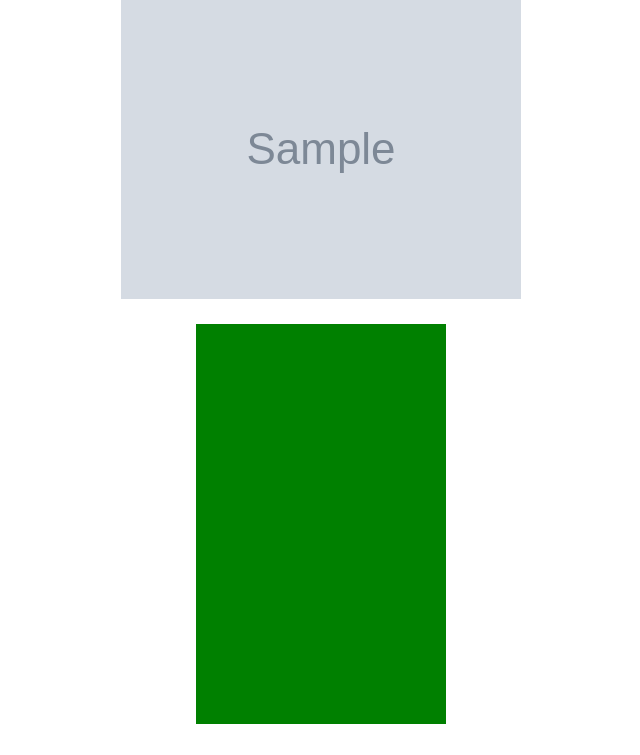
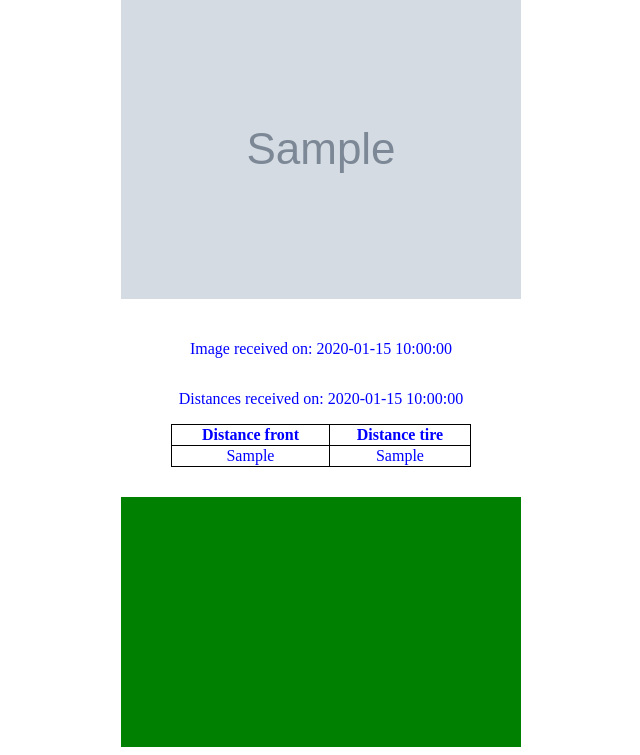
Before and after one commit to gabrieltunaru/si-parking, a Flask app: template web/flaskr/templates/base.html in a window 1280 px wide. Shown: the part 89-844 px from the top of the page, without its empty margins (319-959 px from the left). Before the commit the page ends 813 px from the top, so only its background shows below. Run offline with Flask 2, Linux system fonts and the light colour scheme; the template is opened without the code that fills it: most values are stand-ins (such as "Sample title", 1, 10 or a date in 2020); grey boxes marked "Sample" are stand-in pictures.

Commit message:
UI changes and removed ml from web

```diff
--- a/web/flaskr/__init__.py
+++ b/web/flaskr/__init__.py
@@ -4,7 +4,8 @@ import PIL
 from PIL import Image
 import sys
 import io
-from ml import check_photo
+# from ml import check_photo
+from datetime import datetime
 
 app = Flask(__name__)
 UPLOAD_FOLDER = './static/assets'
@@ -49,7 +50,9 @@ def addjpgImage():
     image = Image.open(io.BytesIO(file))
     path = os.path.join(UPLOAD_FOLDER_SAVE, 'image.jpg')
     image.save(path)  # salvam imaginea pe disk
-    check_photo()
+    spot.imageTime = datetime.now()
+    print(spot.imageTime)
+    # check_photo()
     return "success"
 
 
@@ -59,17 +62,20 @@ def setDistance():
     print("request data: %s" % data)
     try:
         distance1 = data['distance1']
+        spot.distance1 = distance1
         print("distance1: %s" % distance1)
         distance2 = data['distance2']
+        spot.distance2 = distance2
         print("distance2: %s" % distance2)
-        if(distance1 < 30 and distance2 < 30):
+        spot.distanceTime = datetime.now()
+        if(distance1 < 100 and distance2 < 100):
             spot.set_taken(True)
         else:
             spot.set_taken(False)
         return "success"
     except:
-        response="Invalid JSON format: " + str(data)
-        return response,400
+        response = "Invalid JSON format: " + str(data)
+        return response, 400
 
 
 if __name__ == '__main__':
--- a/web/flaskr/static/css/main.css
+++ b/web/flaskr/static/css/main.css
@@ -3,7 +3,7 @@
   flex-direction: column;
   justify-content: center;
   align-items: center;
-    color:blue;
+  color: blue;
 }
 
 .image {
@@ -12,8 +12,8 @@
 }
 
 .display {
-    width: 250px;
-    height: 400px;
+  width: 400px;
+  height: 250px;
 }
 
 .busy {
@@ -23,3 +23,17 @@
 .free {
   background: green;
 }
+
+table,
+th,
+td {
+  border: 1px solid black;
+  text-align: center;
+  border-collapse: collapse;
+  justify-content: center;
+}
+
+table {
+    width: 300px;
+    margin-bottom: 30px;
+}
--- a/web/flaskr/templates/base.html
+++ b/web/flaskr/templates/base.html
@@ -8,6 +8,18 @@
       <div class="container centered">
         <h1 class="logo">Status loc de parcare</h1>
         <img src="{{ image_path }}" alt="image" class="image">
+        <p>Image received on: {{spot.imageTime}}</p>
+        <p>Distances received on: {{spot.distanceTime}}</p>
+        <table>
+          <tr>
+            <th>Distance front</th>
+            <th>Distance tire</th>
+          </tr>
+          <tr>
+            <td>{{spot.distance1}}</td>
+            <td>{{spot.distance2}}</td>
+          </tr>
+        </table>
         {% if spot.taken %}
         <div class="busy display"></div>
         {% else %}
--- a/web/requirements.txt
+++ b/web/requirements.txt
@@ -5,4 +5,4 @@ Jinja2==2.11.1
 MarkupSafe==1.1.1
 Werkzeug==1.0.0
 Pillow==6.2.2
-tensorflow==2.2.0
+# tensorflow==2.2.0
```
Lines whose indentation alone changed are shown as unchanged.
